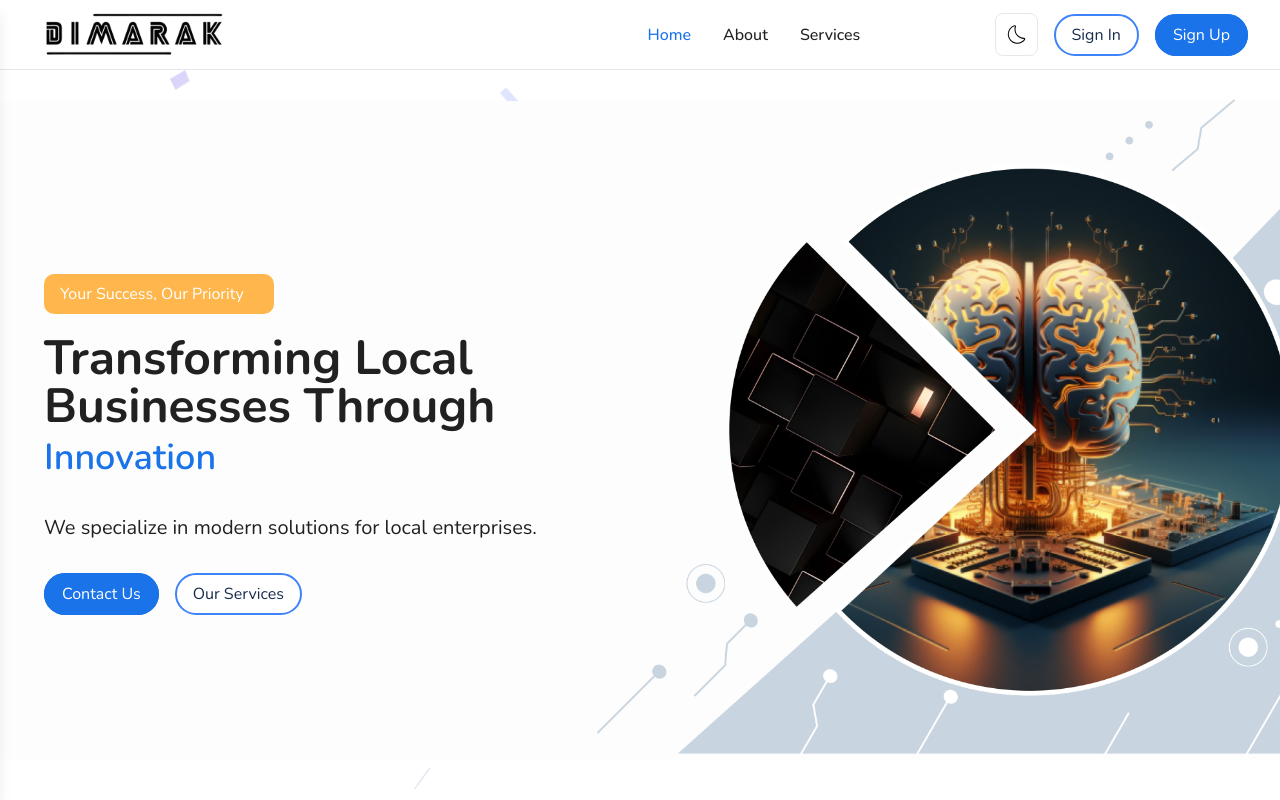
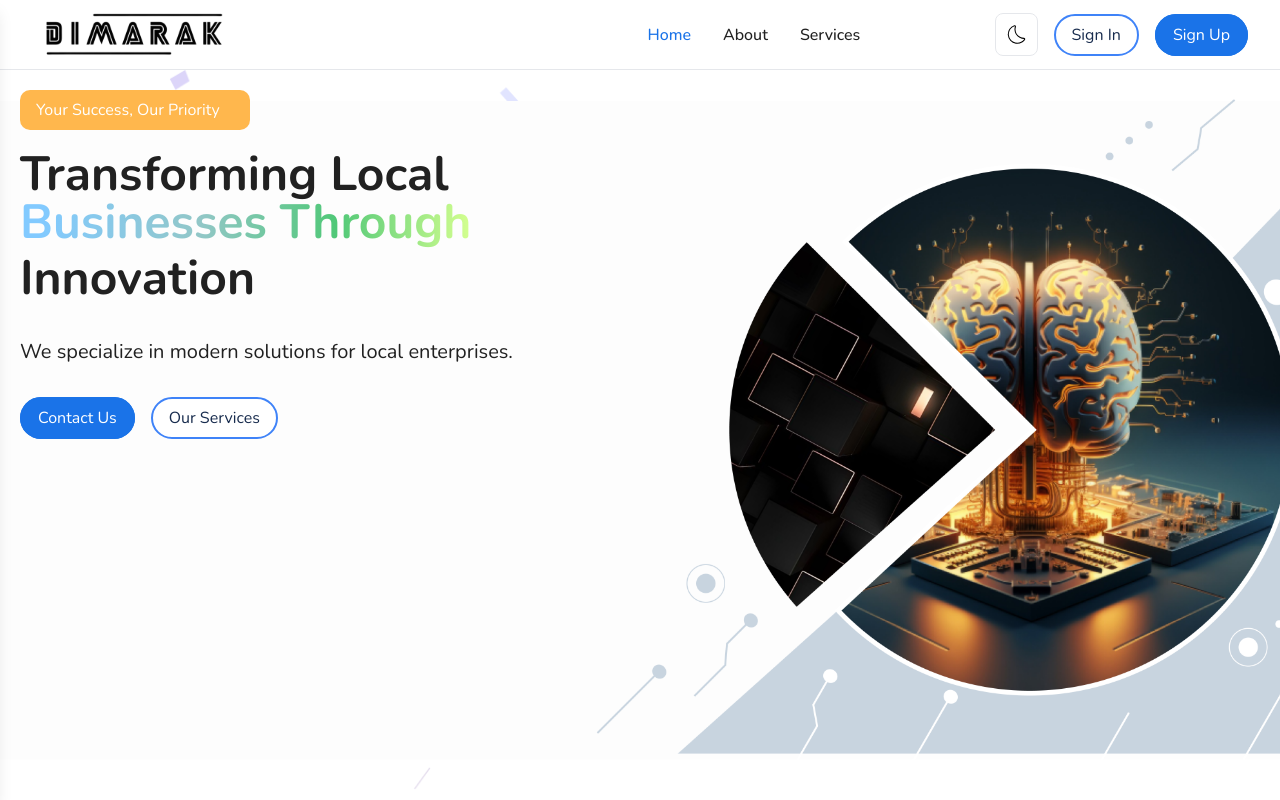
Before and after one commit to Dimarak-Limited-HQ/dimarak.com, a Next.js app: page / in a window 1280 px wide. Shown: the top 800 px of the page. Built offline with nearby package versions, Linux system fonts and the light colour scheme.

Commit message:
Modify hero section

```diff
--- a/src/components/sections/HeroSection.tsx
+++ b/src/components/sections/HeroSection.tsx
@@ -2,26 +2,26 @@ import React from "react";
 import Button from "../shared/Button";
 
 const HeroSection: React.FC = () => {
-
   return (
-        <section
-            className="relative h-[90vh] flex items-center mt-[40px] bg-hero-pattern px-6 bg-contain bg-no-repeat bg-right-center"
-        >
+    <section className="relative h-[90vh] flex items-center mt-[40px] bg-hero-pattern px-6 bg-contain bg-no-repeat bg-right-center">
       <div
         className="absolute inset-0 bg-cover bg-no-repeat bg-right-center  bg-[url('/hero-light.png')]  dark:bg-[url('/hero-dark.png')]"
         aria-hidden="true"
       />
-
+      <div className="absolute left-0 h-[90vh] w-full dark:bg-black dark:bg-opacity-70">
         <div className="relative dark:text-white ml-5 z-10 text-left text-white max-w-2xl">
           <div className="px-4 max-w-[230px] my-5 py-2 rounded-[10px] bg-[#FFB74D]">
             Your Success, Our Priority
           </div>
           <h1 className="text-4xl dark:text-white md:text-5xl font-bold mb-2 text-body">
-                    Transforming Local Businesses Through
+            Transforming Local{" "}
+            <span className="bg-gradient-three-color bg-clip-text text-transparent">
+              Businesses Through
+            </span>
           </h1>
-                <h2 className="text-2xl md:text-4xl text-primary font-semibold mb-4">
+          <h1 className="text-4xl dark:text-white md:text-5xl font-bold mb-2 text-body">
             Innovation
-                </h2>
+          </h1>
           <p className="text-lg dark:text-white mt-9 md:text-xl mb-6 text-body">
             We specialize in modern solutions for local enterprises.
           </p>
@@ -30,14 +30,12 @@ const HeroSection: React.FC = () => {
             <Button href="/contact" bg>
               Contact Us
             </Button>
-                    <Button href="/services">
-                        Our Services
-                    </Button>
+            <Button href="/services">Our Services</Button>
+          </div>
         </div>
       </div>
     </section>
   );
-
 };
 
 export default HeroSection;
```
Lines whose indentation alone changed are shown as unchanged.
